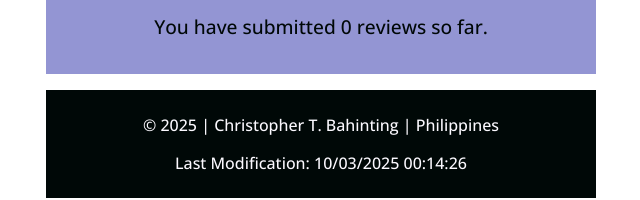
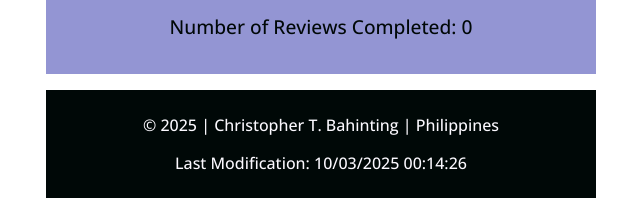
Before and after one commit to bahintingchristopher/wdd131, a plain HTML site: page review.html in a window 1280 px wide. Shown: the part 372-572 px from the top of the page, 319-959 px from the left. Drawn offline with nearby package versions, Linux system fonts and the light colour scheme.

Commit message:
finalzing

```diff
--- a/review.html
+++ b/review.html
@@ -27,7 +27,7 @@
             Your input helps us improve our products and services.<br />
             Thanks for being a valued customer!</p>
 
-        <p> You have submitted <span id="review-count">0</span> reviews so far.</p>
+        <p> Number of Reviews Completed: <span id="review-count">0</span></p>
         </div>
 
 
```
